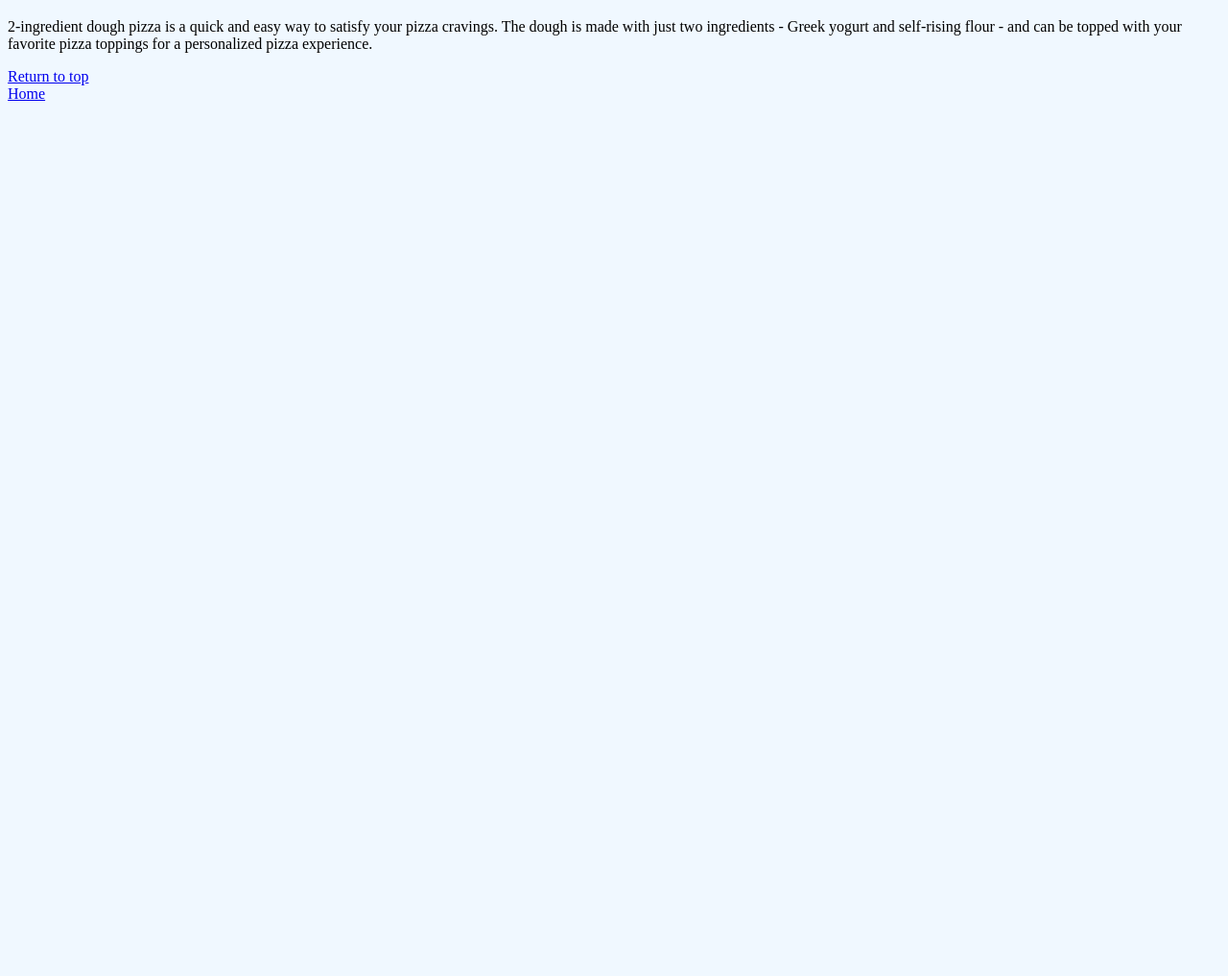
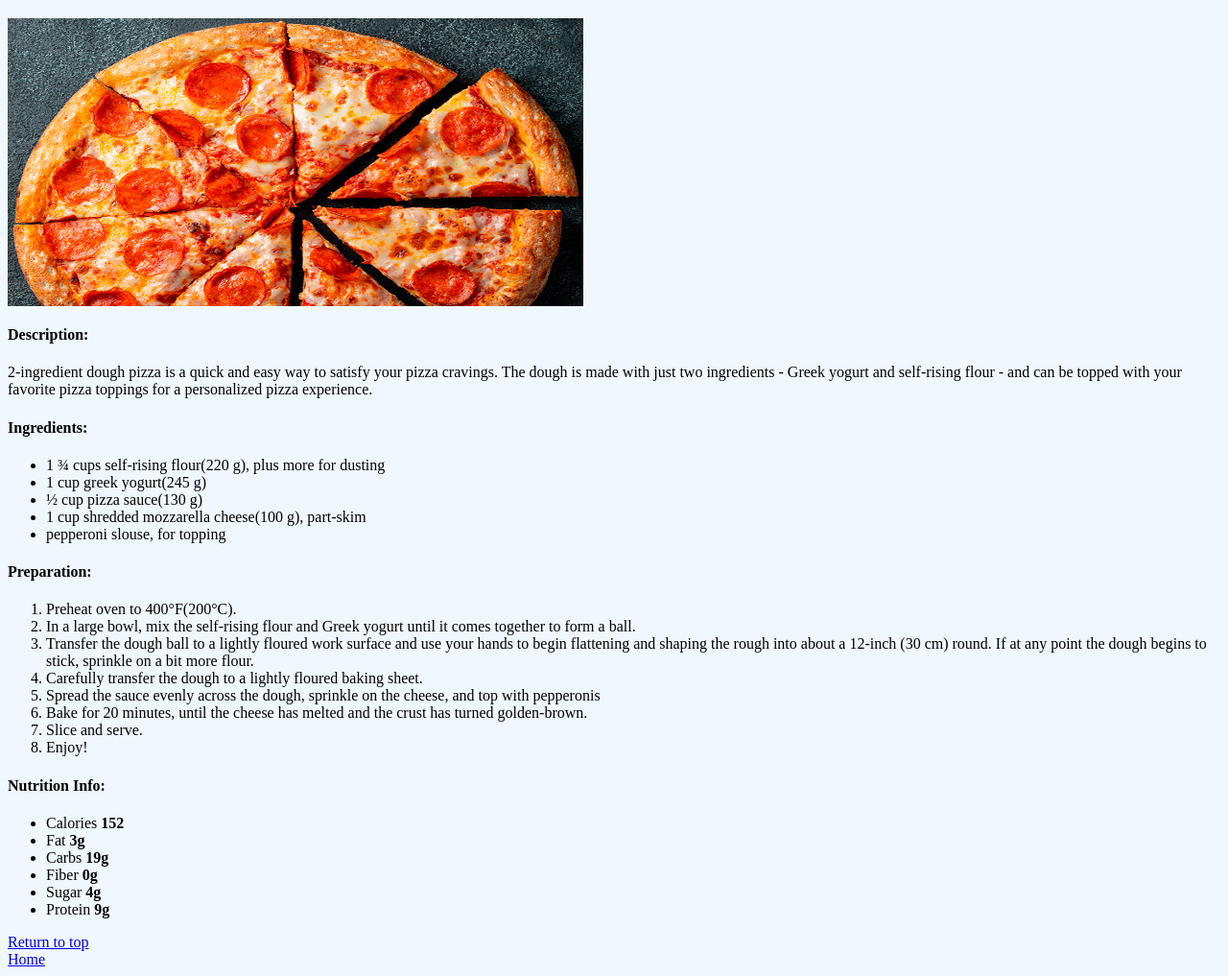
Before and after one commit to xEdwardP/odin-recipes, a plain HTML site: page odin-recipes/pizza.html in a window 1280 px wide. Shown: the part 61-1078 px from the top of the page at 96% size. Before the commit the page ends 800 px from the top, so only its background shows below. Drawn offline with Linux system fonts and the light colour scheme.

```diff
--- a/odin-recipes/pizza.html
+++ b/odin-recipes/pizza.html
@@ -5,18 +5,21 @@
     <meta name="viewport" content="width=device-width, initial-scale=1.0" />
     <title>Pizza</title>
   </head>
-  <body style="background-color: aliceblue;">
-
+  <body style="background-color: aliceblue">
     <header id="header">
-        <h1 id="title">2-Ingredient Dough Pizza</h1>
-
-        <div id="image-container"></div>
-
-        <div id="description">
+      <h1>2-Ingredient Dough Pizza</h1>
+      <div id="image-container" style="height: 300px; max-width: 600px">
+        <img
+          src="../images/pizza.png"
+          alt="An image about pizza"
+          style="height: 100%; width: 100%"
+        />
+      </div>
     </header>
 
     <main id="main">
-        <h4><strong></strong></h4>
+      <div id="description">
+        <h4><strong>Description:</strong></h4>
         <p>
           2-ingredient dough pizza is a quick and easy way to satisfy your pizza
           cravings. The dough is made with just two ingredients - Greek yogurt
@@ -25,14 +28,63 @@
         </p>
       </div>
 
-      <div class="ingredients"></div>
-      <div class="preparation"></div>
-      <div class="nutrition-info"></div>
+      <div class="ingredients">
+        <h4><strong>Ingredients:</strong></h4>
+        <ul id="ingredients-list">
+          <li>1 ¾ cups self-rising flour(220 g), plus more for dusting</li>
+          <li>1 cup greek yogurt(245 g)</li>
+          <li>½ cup pizza sauce(130 g)</li>
+          <li>1 cup shredded mozzarella cheese(100 g), part-skim</li>
+          <li>pepperoni slouse, for topping</li>
+        </ul>
+      </div>
+
+      <div class="preparation">
+        <h4><strong>Preparation:</strong></h4>
+        <ol id="preparation-list">
+          <li>Preheat oven to 400°F(200°C).</li>
+          <li>
+            In a large bowl, mix the self-rising flour and Greek yogurt until it
+            comes together to form a ball.
+          </li>
+          <li>
+            Transfer the dough ball to a lightly floured work surface and use
+            your hands to begin flattening and shaping the rough into about a
+            12-inch (30 cm) round. If at any point the dough begins to stick,
+            sprinkle on a bit more flour.
+          </li>
+          <li>
+            Carefully transfer the dough to a lightly floured baking sheet.
+          </li>
+          <li>
+            Spread the sauce evenly across the dough, sprinkle on the cheese,
+            and top with pepperonis
+          </li>
+          <li>
+            Bake for 20 minutes, until the cheese has melted and the crust has
+            turned golden-brown.
+          </li>
+          <li>Slice and serve.</li>
+          <li>Enjoy!</li>
+        </ol>
+      </div>
+
+      <div class="nutrition-info">
+        <h4><strong>Nutrition Info:</strong></h4>
+        <ul id="nutrition-list">
+          <li>Calories <strong>152</strong></li>
+          <li>Fat <strong>3g</strong></li>
+          <li>Carbs <strong>19g</strong></li>
+          <li>Fiber <strong>0g</strong></li>
+          <li>Sugar <strong>4g</strong></li>
+          <li>Protein <strong>9g</strong></li>
+        </ul>
+      </div>
     </main>
 
     <footer id="footer">
-        <a href="#header">Return to top</a><br>
-        <a href="../index.html">Home</a>
+      <a href="#header">Return to top</a><br />
+      <a href="../index.html">Home</a>
     </footer>
   </body>
 </html>
```
